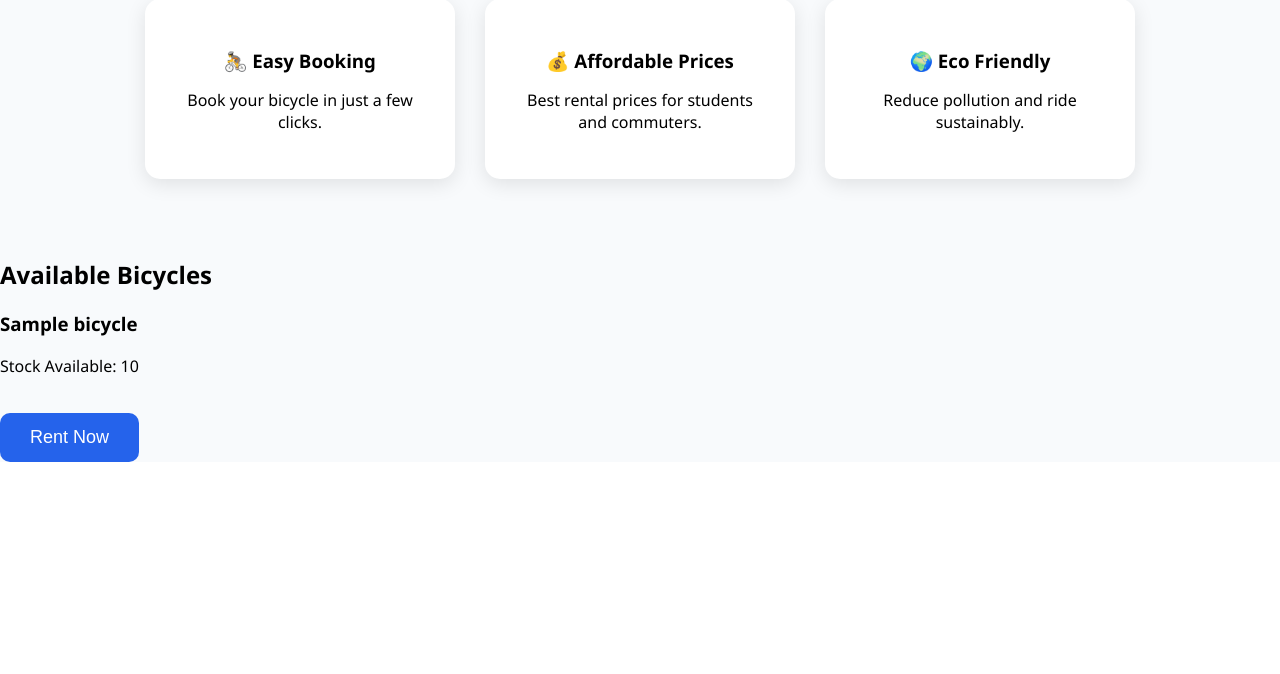
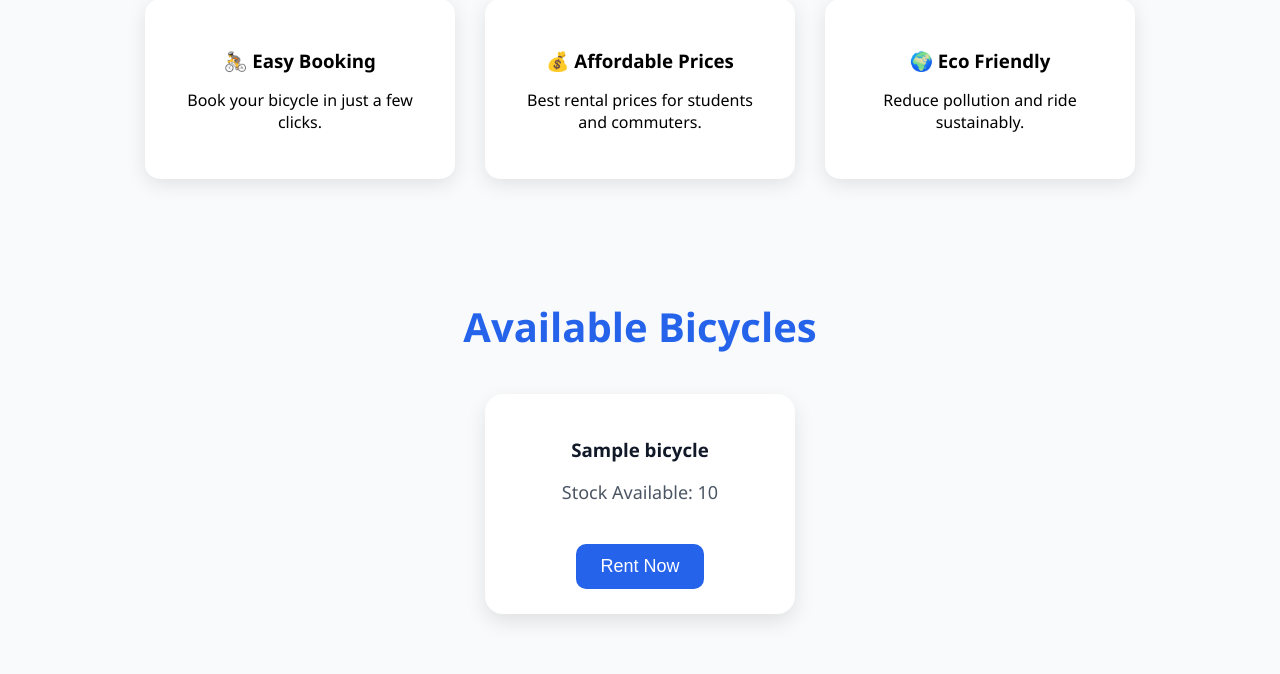
Before and after one commit to Karthikg1908/Bicycle-Rental-System, a Django app: page / in a window 1280 px wide. Shown: the part 804-1478 px from the top of the page. Before the commit the page ends 1266 px from the top, so only its background shows below. Run offline with Django 4.2, Linux system fonts and the light colour scheme; tables that the repository leaves empty hold one stand-in row (values such as "Sample post").

Commit message:
Dynamic Bicycle Listing Feature

```diff
--- a/bicycle_rental/rental/static/rental/css/style.css
+++ b/bicycle_rental/rental/static/rental/css/style.css
@@ -96,3 +96,64 @@ button:hover {
         font-size: 32px;
     }
 }
+
+/* =========================
+   Dynamic Bicycle Listing
+========================= */
+
+.bike-section{
+    width:90%;
+    margin:60px auto;
+    text-align:center;
+}
+
+.bike-heading{
+    font-size:40px;
+    margin-bottom:40px;
+    color:#2563eb;
+}
+
+.bike-list{
+    display:flex;
+    justify-content:center;
+    flex-wrap:wrap;
+    gap:25px;
+}
+
+.bike-box{
+    background:white;
+    width:260px;
+    padding:25px;
+    border-radius:18px;
+    box-shadow:0 8px 20px rgba(0,0,0,.1);
+    transition:0.3s;
+}
+
+.bike-box:hover{
+    transform:translateY(-8px);
+}
+
+.bike-box h3{
+    color:#111827;
+    margin-bottom:15px;
+}
+
+.stock{
+    font-size:18px;
+    color:#4b5563;
+    margin-bottom:20px;
+}
+
+.rent-btn{
+    background:#2563eb;
+    color:white;
+    border:none;
+    padding:12px 24px;
+    border-radius:10px;
+    cursor:pointer;
+    transition:0.3s;
+}
+
+.rent-btn:hover{
+    background:#1d4ed8;
+}
```
